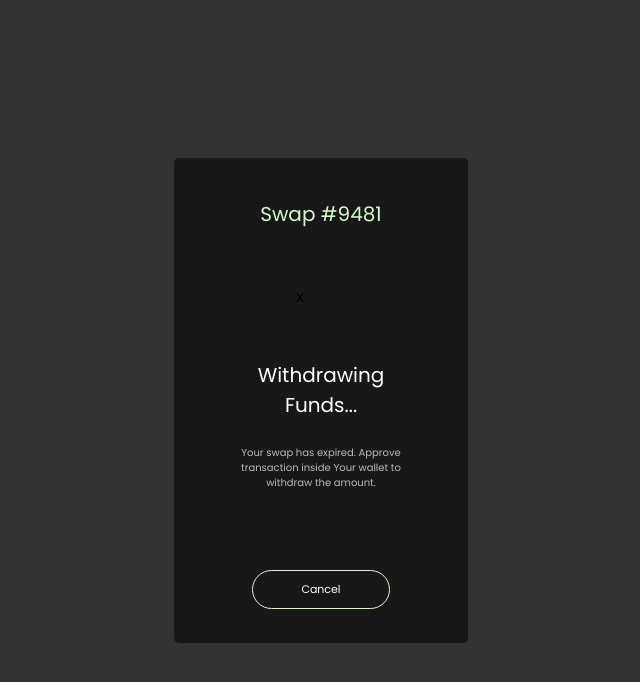
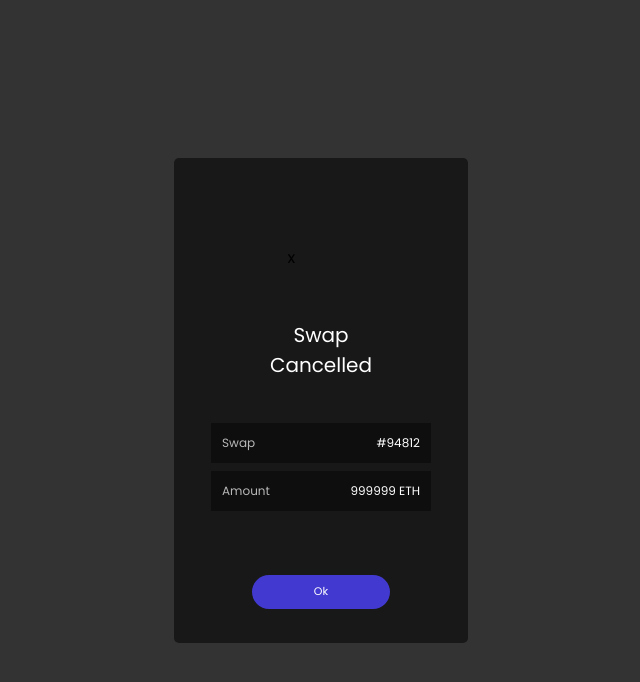
Before and after one commit to harisalkarni/swapsy-test, a React (Create React App) app: page / in a window 1280 px wide. Shown: the top 682 px of the page, without its empty margins (319-959 px from the left). Built offline with nearby package versions, Linux system fonts and the light colour scheme.

Commit message:
add swa[ cancelled

```diff
--- /dev/null
+++ b/src/atom/SwapCancelles.tsx
@@ -0,0 +1,27 @@
+const SwapCancelled = () => {
+  return (
+    <div className="w-[294px] h-[485px]  rounded-[5px] pt-[88px] px-[33px] relative bg-erie-black flex flex-col items-center">
+      <div className="w-[67px] h-[50px] mb-[24px]">x</div>
+      <div className="text-white w-[104px] text-center text-[20px]">
+        Swap Cancelled
+      </div>
+      <div className="mt-[43px]">
+        <div className="bg-secondaryblack w-[220px] h-[40px] flex flex-row justify-between text-[12px] py-[11px] px-[11px]">
+          <div className="opacity-70 text-white">Swap</div>
+          <div className="text-white">#94812</div>
+        </div>
+        <div className="bg-secondaryblack w-[220px] h-[40px] flex flex-row justify-between text-[12px] py-[11px] px-[11px] mt-[8px]">
+          <div className="opacity-70 text-white">Amount</div>
+          <div className="text-white">999999 ETH</div>
+        </div>
+      </div>
+      <div className=" absolute bottom-[34px] left-0 right-0  flex flex-row justify-center">
+        <button className="text-white w-[138px] h-[34px] rounded-full text-[11px] bg-ocean-blue">
+          Ok
+        </button>
+      </div>
+    </div>
+  );
+};
+
+export default SwapCancelled;
--- a/src/organism/index.tsx
+++ b/src/organism/index.tsx
@@ -5,11 +5,12 @@
 // import SwapScreen from "../molecule/SwapScreen";
 // import CancelingSwap from "../atom/CancelingSwap";
 // import SwapLink from "../molecule/SwapLink";
-import WithdrawingFunds from "../atom/WithdrawingProcess";
+// import WithdrawingFunds from "../atom/WithdrawingProcess";
+import SwapCancelled from "../atom/SwapCancelles";
 const HomePage = () => {
   return (
     <div className="flex flex-1 bg-black bg-opacity-80 min-h-screen justify-center items-center">
-      <WithdrawingFunds />
+      <SwapCancelled />
     </div>
   );
 };
```
